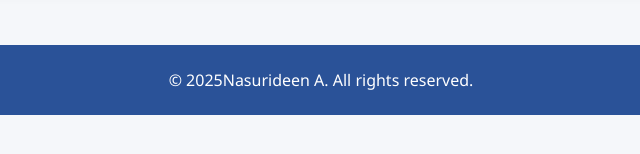
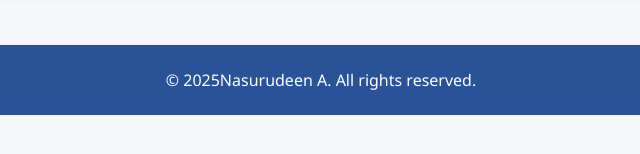
Before and after one commit to nasuruteennasur-ux/Nasurudeen, a plain HTML site: page index.html in a window 1280 px wide. Shown: the part 446-600 px from the top of the page, 319-959 px from the left. Drawn offline with Linux system fonts and the light colour scheme.

Commit message:
Update index.html

```diff
--- a/index.html
+++ b/index.html
@@ -3,7 +3,7 @@
 <head>
   <meta charset="UTF-8" />
   <meta name="viewport" content="width=device-width, initial-scale=1.0"/>
-  <title> Nasuruteen APortfolio</title>
+  <title> Nasurudeen A Portfolio</title>
   <style>
     * {
       margin: 0;
@@ -255,7 +255,7 @@
 </section>
 
 <footer>
-  <p>&copy; 2025Nasurideen A. All rights reserved.</p>
+  <p>&copy; 2025Nasurudeen A. All rights reserved.</p>
 </footer>
 
 <script>
```
